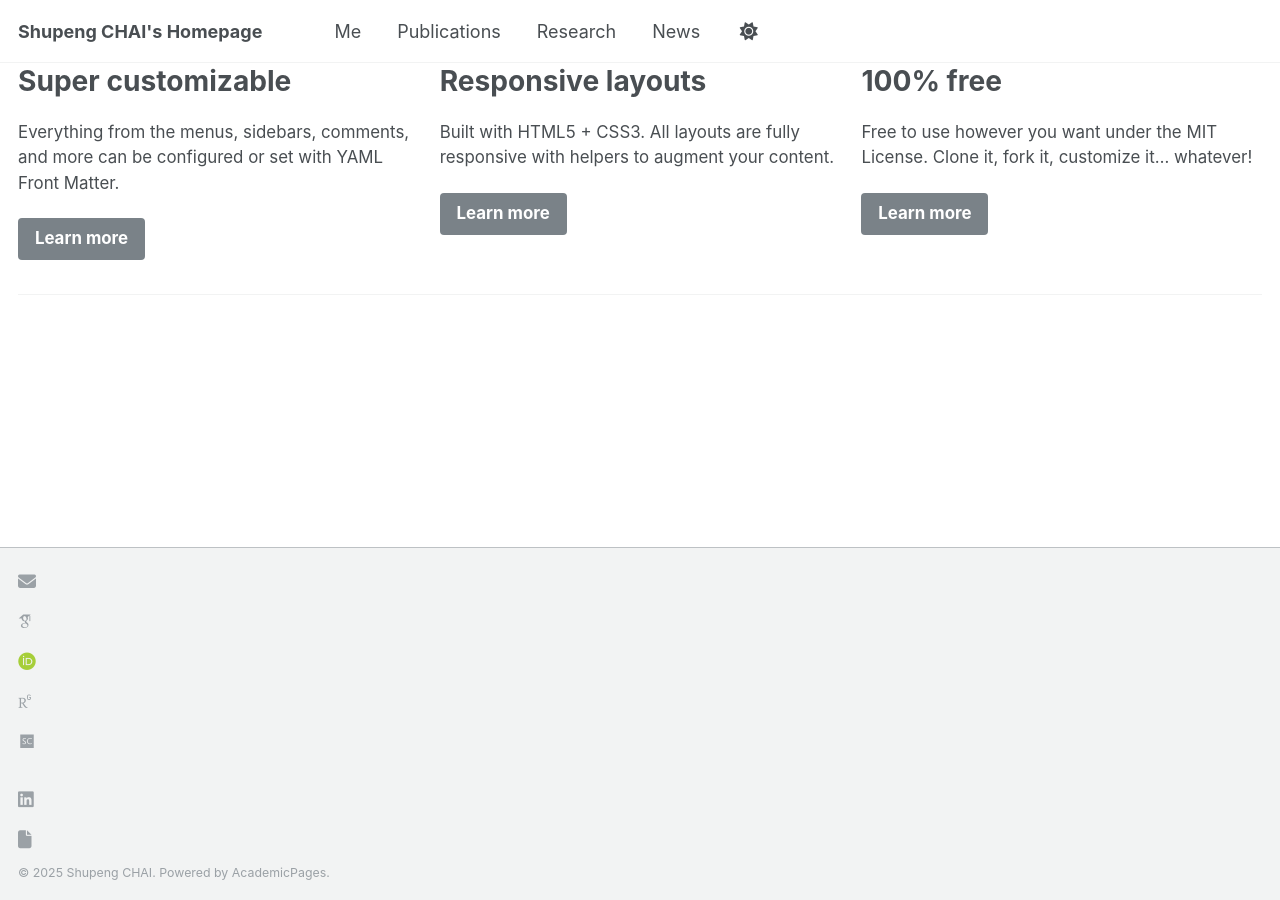
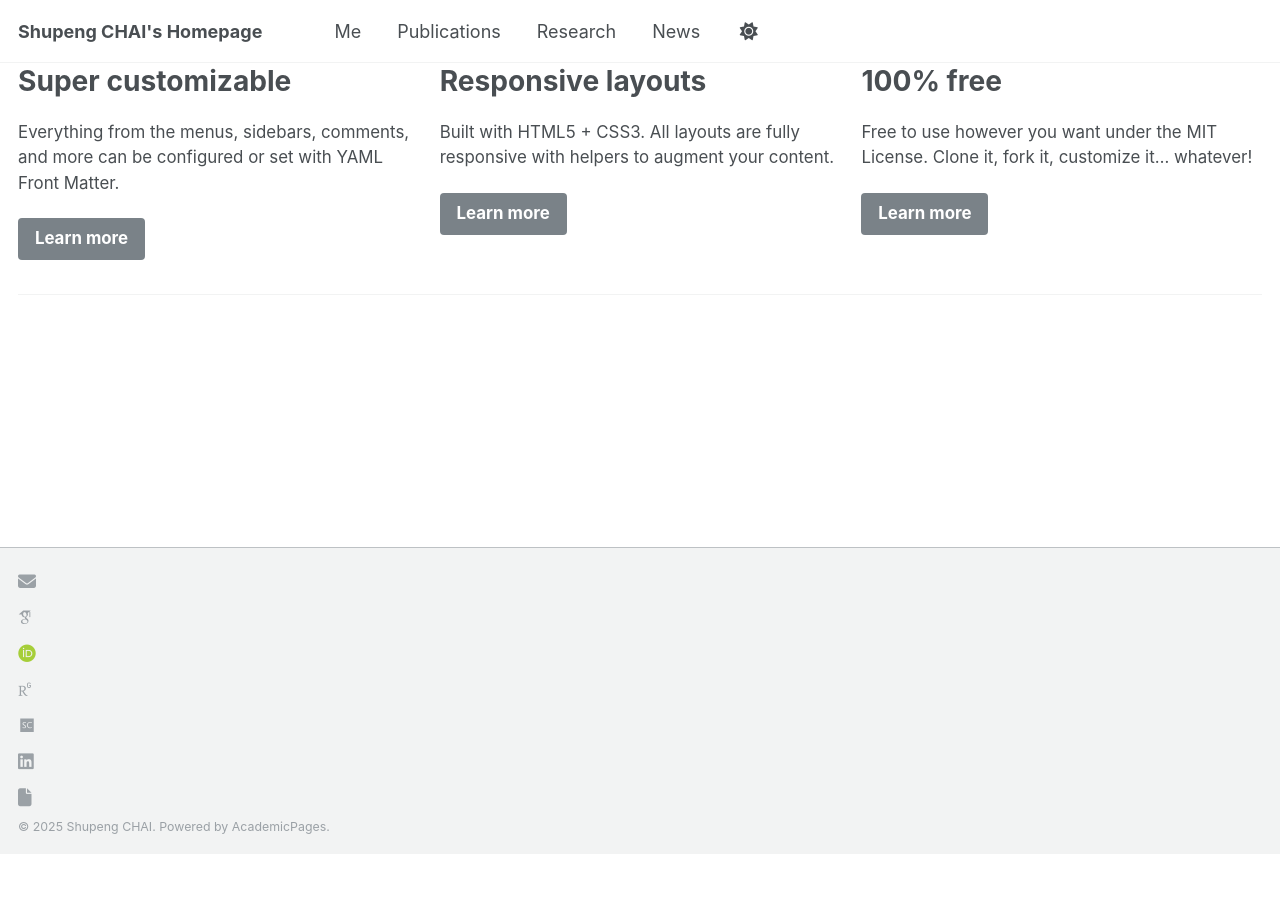
Before and after one commit to spchai/spchai.github.io, a Jekyll site: the page built from _pages/about.md, in a window 1280 px wide and 900 px high, scrolled down 701 px. Built offline with Jekyll 4.4.1, drawn with Linux system fonts in a browser that asks for light colours; some web fonts are replaced; after the commit the page ends 1555 px from its top, so only the background shows below that.

Commit message:
Update custom.html

```diff
--- a/_includes/footer/custom.html
+++ b/_includes/footer/custom.html
@@ -12,132 +12,132 @@
     <ul class="author__urls social-icons">
       <!-- Font Awesome icons / Biographic information  -->
       {% if author.email %}
-        <li><a href="mailto:{{ author.email }}"><i class="fas fa-fw fa-envelope icon-pad-right" aria-hidden="true"></i></li>
+        <a href="mailto:{{ author.email }}"><i class="fas fa-fw fa-envelope icon-pad-right" aria-hidden="true"></i>
       {% endif %}
 
       <!-- Font Awesome and Academicons icons / Academic websites -->
       {% if author.arxiv %}
-        <li><a href="{{ author.arxiv }}"><i class="ai ai-arxiv ai-fw icon-pad-right"></i></li>
+        <a href="{{ author.arxiv }}"><i class="ai ai-arxiv ai-fw icon-pad-right"></i>
       {% endif %}
       {% if author.googlescholar %}
-        <li><a href="{{ author.googlescholar }}"><i class="ai ai-google-scholar icon-pad-right"></i></li>
+        <a href="{{ author.googlescholar }}"><i class="ai ai-google-scholar icon-pad-right"></i>
       {% endif %}
       {% if author.semantic %}
-        <li><a href="{{ author.semantic }}"><i class="ai ai-semantic-scholar ai-fw icon-pad-right"></i></li>
+        <a href="{{ author.semantic }}"><i class="ai ai-semantic-scholar ai-fw icon-pad-right"></i>
       {% endif %}
       {% if author.impactstory %}
-        <li><a href="{{ author.impactstory }}"><i class="ai ai-impactstory ai-fw icon-pad-right"></i></li>
+        <a href="{{ author.impactstory }}"><i class="ai ai-impactstory ai-fw icon-pad-right"></i>
       {% endif %}
       {% if author.orcid %}
-        <li><a href="{{ author.orcid }}"><i class="ai ai-orcid ai-fw icon-pad-right"></i></li>
+        <a href="{{ author.orcid }}"><i class="ai ai-orcid ai-fw icon-pad-right"></i>
       {% endif %}
       {% if author.pubmed %}
-        <li><a href="{{ author.pubmed }}"><i class="ai ai-pubmed ai-fw icon-pad-right"></i></li>
+        <a href="{{ author.pubmed }}"><i class="ai ai-pubmed ai-fw icon-pad-right"></i>
       {% endif %}
       {% if author.researchgate %}
- <!--       <li><a href="{{ author.researchgate }}"><i class="fab fa-fw fa-researchgate icon-pad-right" aria-hidden="true"></i>ResearchGate</a></li>    -->
-        <li><a href="{{ author.researchgate }}"><i class="ai ai-researchgate ai-fw icon-pad-right" aria-hidden="true"></i></li>
+ <!--       <a href="{{ author.researchgate }}"><i class="fab fa-fw fa-researchgate icon-pad-right" aria-hidden="true"></i>ResearchGate</a>    -->
+        <a href="{{ author.researchgate }}"><i class="ai ai-researchgate ai-fw icon-pad-right" aria-hidden="true"></i>
       {% endif %}
       {% if author.scopus %}
-        <li><a href="{{ author.scopus }}"><i class="ai ai-scopus ai-fw icon-pad-right"></i></li>
+        <a href="{{ author.scopus }}"><i class="ai ai-scopus ai-fw icon-pad-right"></i>
       {% endif %}
 
       <!-- Font Awesome icons / Repositories and software development -->
       {% if author.bitbucket %}
-        <li><a href="https://bitbucket.org/{{ author.bitbucket }}"><i class="fab fa-fw fa-bitbucket icon-pad-right" aria-hidden="true"></i></li>
+        <a href="https://bitbucket.org/{{ author.bitbucket }}"><i class="fab fa-fw fa-bitbucket icon-pad-right" aria-hidden="true"></i>
       {% endif %}
       {% if author.codepen %}
-        <li><a href="https://codepen.io/{{ author.codepen }}"><i class="fab fa-fw fa-codepen icon-pad-right" aria-hidden="true"></i></li>
+        <a href="https://codepen.io/{{ author.codepen }}"><i class="fab fa-fw fa-codepen icon-pad-right" aria-hidden="true"></i>
       {% endif %}
       {% if author.dribbble %}
-        <li><a href="https://dribbble.com/{{ author.dribbble }}"><i class="fab fa-fw fa-dribbble icon-pad-right" aria-hidden="true"></i></li>
+        <a href="https://dribbble.com/{{ author.dribbble }}"><i class="fab fa-fw fa-dribbble icon-pad-right" aria-hidden="true"></i>
       {% endif %}
       {% if author.github %}
-        <li><a href="https://github.com/{{ author.github }}"><i class="fab fa-fw fa-github icon-pad-right" aria-hidden="true"></i></li>
+        <a href="https://github.com/{{ author.github }}"><i class="fab fa-fw fa-github icon-pad-right" aria-hidden="true"></i>
       {% endif %}
       {% if author.kaggle %}
-        <li><a href="https://kaggle.com/{{ author.kaggle }}"><i class="fab fa-fw fa-kaggle icon-pad-right" aria-hidden="true"></i></li>
+        <a href="https://kaggle.com/{{ author.kaggle }}"><i class="fab fa-fw fa-kaggle icon-pad-right" aria-hidden="true"></i>
       {% endif %}
       {% if author.stackoverflow %}
-        <li><a href="https://www.stackoverflow.com/users/{{ author.stackoverflow }}"><i class="fab fa-fw fa-stack-overflow icon-pad-right" aria-hidden="true"></i></li>
+        <a href="https://www.stackoverflow.com/users/{{ author.stackoverflow }}"><i class="fab fa-fw fa-stack-overflow icon-pad-right" aria-hidden="true"></i>
       {% endif %}
 
       <!-- Font Awesome icons / Social media -->
       {% if author.bluesky %}
-        <li><a href="https://bsky.app/profile/{{ author.bluesky }}"><i class="fab fa-fw fa-bluesky icon-pad-right" aria-hidden="true"></i></li>
+        <a href="https://bsky.app/profile/{{ author.bluesky }}"><i class="fab fa-fw fa-bluesky icon-pad-right" aria-hidden="true"></i>
       {% endif %}
       {% if author.facebook %}
-        <li><a href="https://www.facebook.com/{{ author.facebook }}"><i class="fab fa-fw fa-facebook-f icon-pad-right" aria-hidden="true"></i></li>
+        <a href="https://www.facebook.com/{{ author.facebook }}"><i class="fab fa-fw fa-facebook-f icon-pad-right" aria-hidden="true"></i>
       {% endif %}
       {% if author.flickr %}
-        <li><a href="https://www.flickr.com/{{ author.flickr }}"><i class="fab fa-fw fa-flickr icon-pad-right" aria-hidden="true"></i></li>
+        <a href="https://www.flickr.com/{{ author.flickr }}"><i class="fab fa-fw fa-flickr icon-pad-right" aria-hidden="true"></i>
       {% endif %}
       {% if author.foursquare %}
-        <li><a href="https://foursquare.com/{{ author.foursquare }}"><i class="fab fa-fw fa-foursquare icon-pad-right" aria-hidden="true"></i></li>
+        <a href="https://foursquare.com/{{ author.foursquare }}"><i class="fab fa-fw fa-foursquare icon-pad-right" aria-hidden="true"></i>
       {% endif %}
       {% if author.goodreads %}
-        <li><a href="https://www.goodreads.com/{{ author.goodreads }}"><i class="fab fa-fw fa-goodreads icon-pad-right" aria-hidden="true"></i></li>
+        <a href="https://www.goodreads.com/{{ author.goodreads }}"><i class="fab fa-fw fa-goodreads icon-pad-right" aria-hidden="true"></i>
       {% endif %}
       {% if author.google_plus %}
-        <li><a href="https://plus.google.com/+{{ author.google_plus }}"><i class="fab fa-fw fa-google-plus-g icon-pad-right" aria-hidden="true"></i></li>
+        <a href="https://plus.google.com/+{{ author.google_plus }}"><i class="fab fa-fw fa-google-plus-g icon-pad-right" aria-hidden="true"></i>
       {% endif %}
       {% if author.keybase %}
-        <li><a href="https://keybase.io/{{ author.keybase }}"><i class="fas fa-fw fa-key icon-pad-right" aria-hidden="true"></i></li>
+        <a href="https://keybase.io/{{ author.keybase }}"><i class="fas fa-fw fa-key icon-pad-right" aria-hidden="true"></i>
       {% endif %}
       {% if author.instagram %}
-        <li><a href="https://instagram.com/{{ author.instagram }}"><i class="fab fa-fw fa-instagram icon-pad-right" aria-hidden="true"></i></li>
+        <a href="https://instagram.com/{{ author.instagram }}"><i class="fab fa-fw fa-instagram icon-pad-right" aria-hidden="true"></i>
       {% endif %}
       {% if author.lastfm %}
-        <li><a href="https://last.fm/user/{{ author.lastfm }}"><i class="fab fa-fw fa-lastfm icon-pad-right" aria-hidden="true"></i></li>
+        <a href="https://last.fm/user/{{ author.lastfm }}"><i class="fab fa-fw fa-lastfm icon-pad-right" aria-hidden="true"></i>
       {% endif %}
       {% if author.linkedin %}
-        <li><a href="https://www.linkedin.com/in/{{ author.linkedin }}"><i class="fab fa-fw fa-linkedin icon-pad-right" aria-hidden="true"></i></li>
+        <a href="https://www.linkedin.com/in/{{ author.linkedin }}"><i class="fab fa-fw fa-linkedin icon-pad-right" aria-hidden="true"></i>
       {% endif %}
       {% if author.mastodon %}
-        <li><a href="{{ author.mastodon }}"><i class="fab fa-fw fa-mastodon icon-pad-right" aria-hidden="true"></i></li>
+        <a href="{{ author.mastodon }}"><i class="fab fa-fw fa-mastodon icon-pad-right" aria-hidden="true"></i>
       {% endif %}
       {% if author.medium %}
-        <li><a href="{{ author.medium }}"><i class="fab fa-fw fa-medium icon-pad-right" aria-hidden="true"></i></li>
+        <a href="{{ author.medium }}"><i class="fab fa-fw fa-medium icon-pad-right" aria-hidden="true"></i>
       {% endif %}
       {% if author.pinterest %}
-        <li><a href="https://www.pinterest.com/{{ author.pinterest }}"><i class="fab fa-fw fa-pinterest icon-pad-right" aria-hidden="true"></i></li>
+        <a href="https://www.pinterest.com/{{ author.pinterest }}"><i class="fab fa-fw fa-pinterest icon-pad-right" aria-hidden="true"></i>
       {% endif %}
       {% if author.soundcloud %}
-        <li><a href="https://soundcloud.com/{{ author.soundcloud }}"><i class="fab fa-fw fa-soundcloud icon-pad-right" aria-hidden="true"></i></li>
+        <a href="https://soundcloud.com/{{ author.soundcloud }}"><i class="fab fa-fw fa-soundcloud icon-pad-right" aria-hidden="true"></i>
       {% endif %}
       {% if author.steam %}
-        <li><a href="https://steamcommunity.com/id/{{ author.steam }}"><i class="fab fa-fw fa-steam icon-pad-right" aria-hidden="true"></i></li>
+        <a href="https://steamcommunity.com/id/{{ author.steam }}"><i class="fab fa-fw fa-steam icon-pad-right" aria-hidden="true"></i>
       {% endif %}
       {% if author.telegram %}
-        <li><a href="{{ author.telegram }}"><i class="fab fa-fw fa-telegram icon-pad-right" aria-hidden="true"></i></li>
+        <a href="{{ author.telegram }}"><i class="fab fa-fw fa-telegram icon-pad-right" aria-hidden="true"></i>
       {% endif %}
       {% if author.tumblr %}
-        <li><a href="https://{{ author.tumblr }}.tumblr.com"><i class="fab fa-fw fa-tumblr icon-pad-right" aria-hidden="true"></i></li>
+        <a href="https://{{ author.tumblr }}.tumblr.com"><i class="fab fa-fw fa-tumblr icon-pad-right" aria-hidden="true"></i>
       {% endif %}
       {% if author.twitter %}
-        <li><a href="https://twitter.com/{{ author.twitter }}"><i class="fab fa-fw fa-x-twitter icon-pad-right" aria-hidden="true"></i></li>
+        <a href="https://twitter.com/{{ author.twitter }}"><i class="fab fa-fw fa-x-twitter icon-pad-right" aria-hidden="true"></i>
       {% endif %}
       {% if author.vine %}
-        <li><a href="https://vine.co/u/{{ author.vine }}"><i class="fab fa-fw fa-vine icon-pad-right" aria-hidden="true"></i></li>
+        <a href="https://vine.co/u/{{ author.vine }}"><i class="fab fa-fw fa-vine icon-pad-right" aria-hidden="true"></i>
       {% endif %}
       {% if author.weibo %}
-        <li><a href="https://www.weibo.com/{{ author.weibo }}"><i class="fab fa-fw fa-weibo icon-pad-right" aria-hidden="true"></i></li>
+        <a href="https://www.weibo.com/{{ author.weibo }}"><i class="fab fa-fw fa-weibo icon-pad-right" aria-hidden="true"></i>
       {% endif %}
       {% if author.wikipedia %}
-        <li><a href="https://en.wikipedia.org/wiki/User:{{ author.wikipedia }}"><i class="fab fa-fw fa-wikipedia-w icon-pad-right" aria-hidden="true"></i></li>
+        <a href="https://en.wikipedia.org/wiki/User:{{ author.wikipedia }}"><i class="fab fa-fw fa-wikipedia-w icon-pad-right" aria-hidden="true"></i>
       {% endif %}
       {% if author.xing %}
-        <li><a href="https://www.xing.com/profile/{{ author.xing }}"><i class="fab fa-fw fa-xing icon-pad-right" aria-hidden="true"></i></li>
+        <a href="https://www.xing.com/profile/{{ author.xing }}"><i class="fab fa-fw fa-xing icon-pad-right" aria-hidden="true"></i>
       {% endif %}
       {% if author.youtube %}
-        <li><a href="https://www.youtube.com/user/{{ author.youtube }}"><i class="fab fa-fw fa-youtube icon-pad-right" aria-hidden="true"></i></li>
+        <a href="https://www.youtube.com/user/{{ author.youtube }}"><i class="fab fa-fw fa-youtube icon-pad-right" aria-hidden="true"></i>
       {% endif %}
       {% if author.zhihu %}
-      <li><a href="{{ author.zhihu }}"><i class="fab fa-fw fa-zhihu icon-pad-right" aria-hidden="true"></i></li>
+      <a href="{{ author.zhihu }}"><i class="fab fa-fw fa-zhihu icon-pad-right" aria-hidden="true"></i>
       {% endif %}
 
       {% if author.CV %}
-      <li><a href="{{ author.CV }}"><i class="fa-solid fa-file icon-pad-right" aria-hidden="true"></i></li>
+      <a href="{{ author.CV }}"><i class="fa-solid fa-file icon-pad-right" aria-hidden="true"></i>
       {% endif %}
     </ul>
   </div>
```
